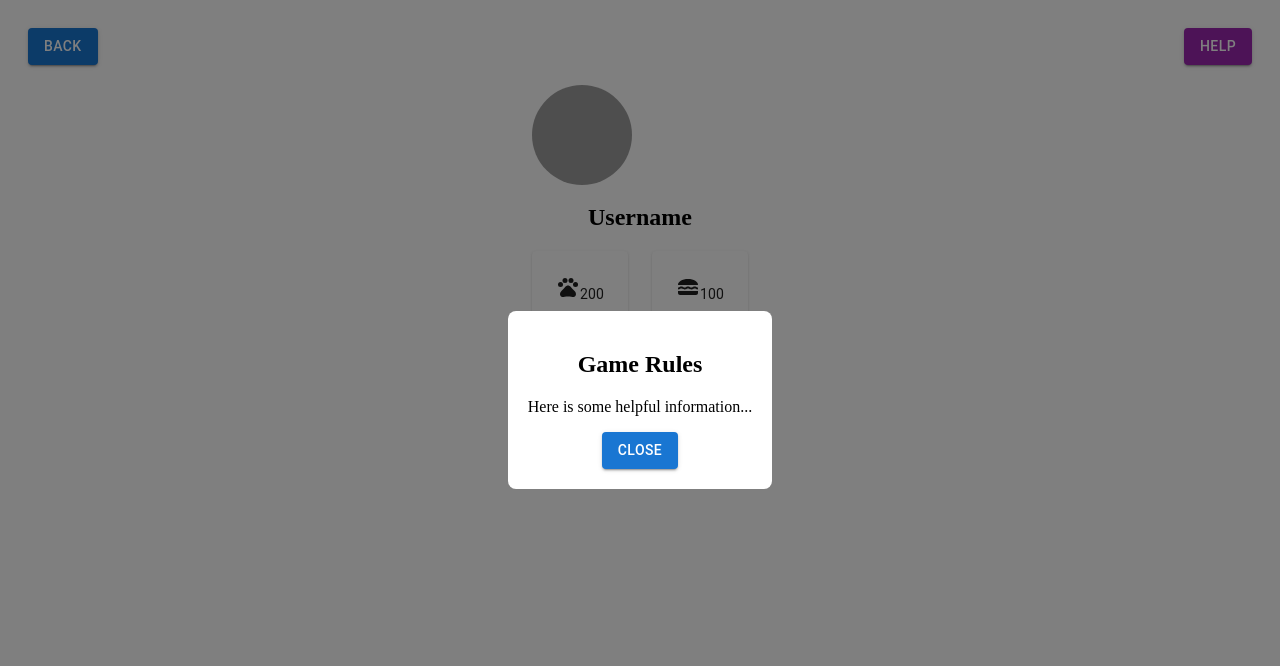
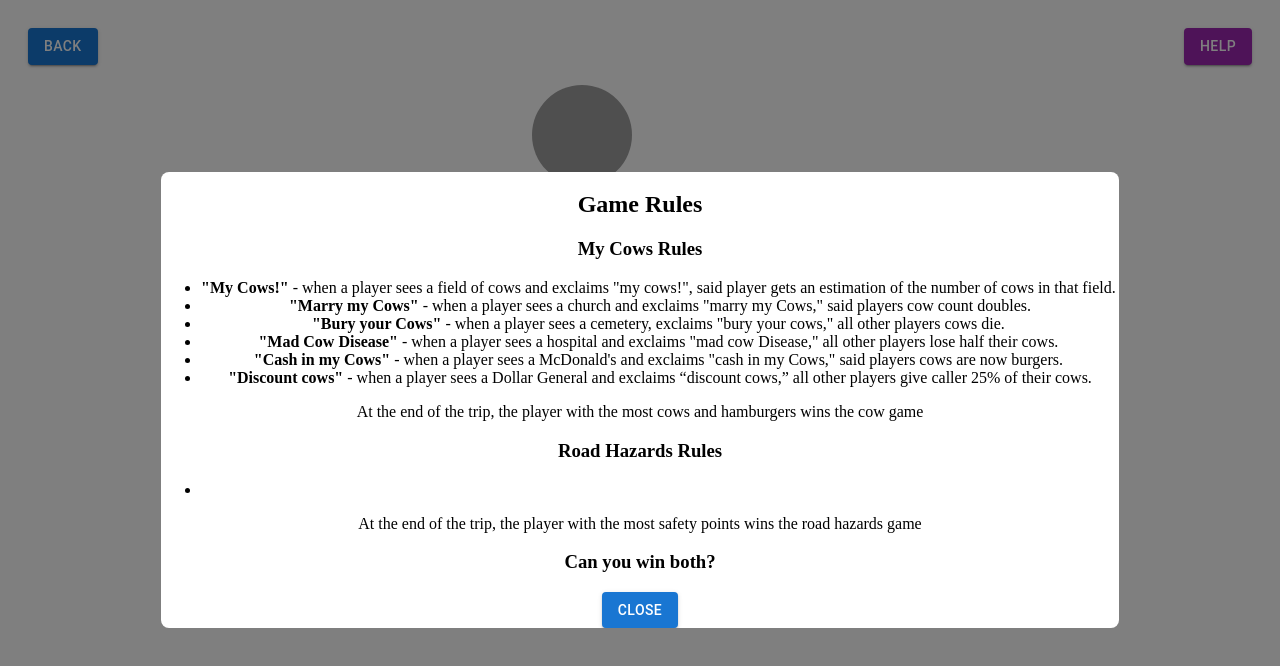
Before and after one commit to edombelayneh/SpartaHack, a Next.js app: page /profile in a window 1280 px wide. Both pictures are taken after a click on the button "HELP". Shown: the top 666 px of the page. Built offline with nearby package versions, Linux system fonts and the light colour scheme; grey boxes are pictures that could not be loaded.

Commit message:
Adding wording to modal

```diff
--- a/src/app/profile/page.tsx
+++ b/src/app/profile/page.tsx
@@ -133,13 +133,30 @@ const ProfilePage: React.FC = () => {
         <div
           style={{
             backgroundColor: 'white',
-            padding: '20px',
+
             borderRadius: '8px',
             textAlign: 'center',
+            maxHeight: '70vh',
+            overflowY: 'auto',
           }}
         >
           <h2>Game Rules</h2>
-          <p>Here is some helpful information...</p>
+          <h3>My Cows Rules</h3>
+            <ul>
+            <li><b>"My Cows!"</b> - when a player sees a field of cows and exclaims "my cows!", said player gets an estimation of the number of cows in that field. </li>
+            <li><b>"Marry my Cows"</b> - when a player sees a church and exclaims "marry my Cows," said players cow count doubles. </li>
+            <li><b>"Bury your Cows"</b> - when a player sees a cemetery, exclaims "bury your cows," all other players cows die. </li>
+            <li><b>"Mad Cow Disease"</b> - when a player sees a hospital and exclaims "mad cow Disease," all other players lose half their cows. </li>
+            <li><b>"Cash in my Cows"</b> - when a player sees a McDonald's and exclaims "cash in my Cows," said players cows are now burgers.  </li>
+            <li><b>"Discount cows"</b> - when a player sees a Dollar General and exclaims “discount cows,” all other players give caller 25% of their cows. </li>
+            </ul>
+            <p>At the end of the trip, the player with the most cows and hamburgers wins the cow game</p>
+          <h3>Road Hazards Rules</h3>
+            <ul>
+              <li><b></b></li>
+            </ul>
+            <p>At the end of the trip, the player with the most safety points wins the road hazards game </p>
+          <h3>Can you win both?</h3>
           <Button onClick={handleCloseHelp} variant="contained" color="primary">
             Close
           </Button>
```
